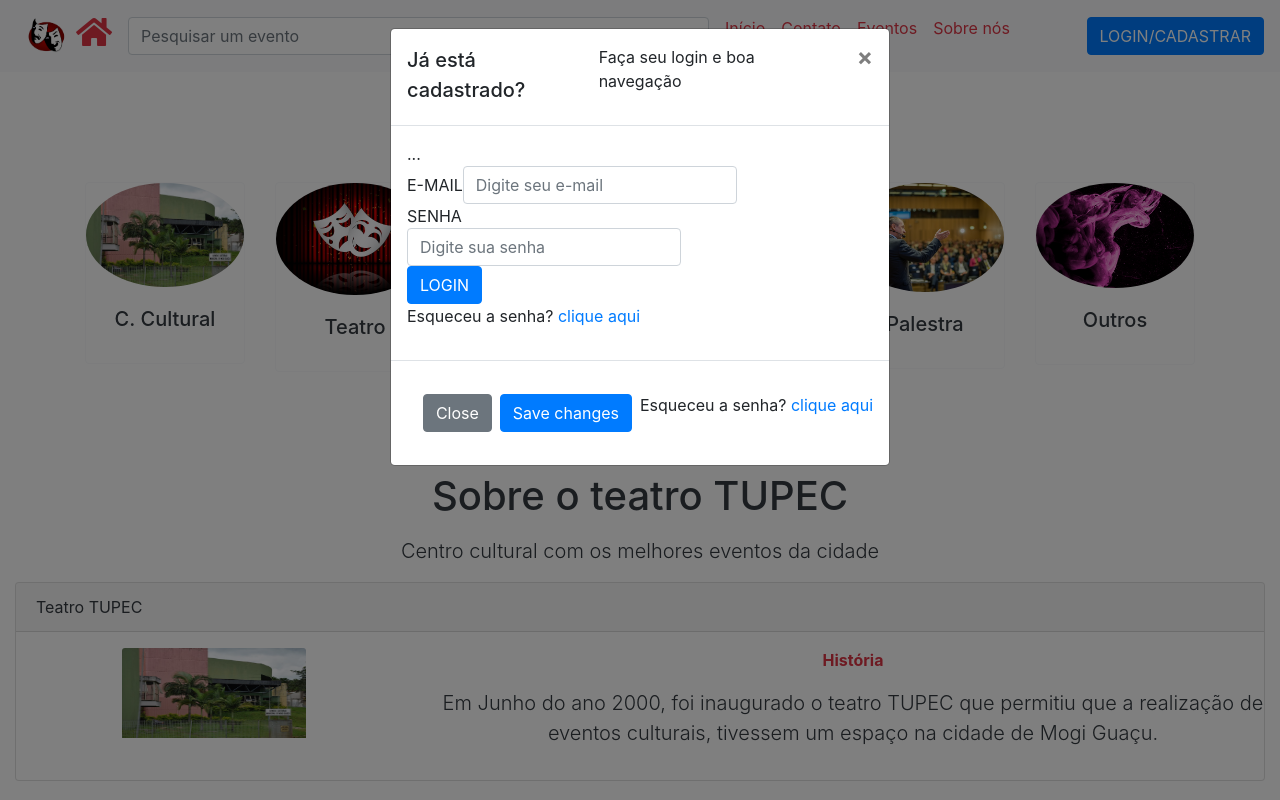
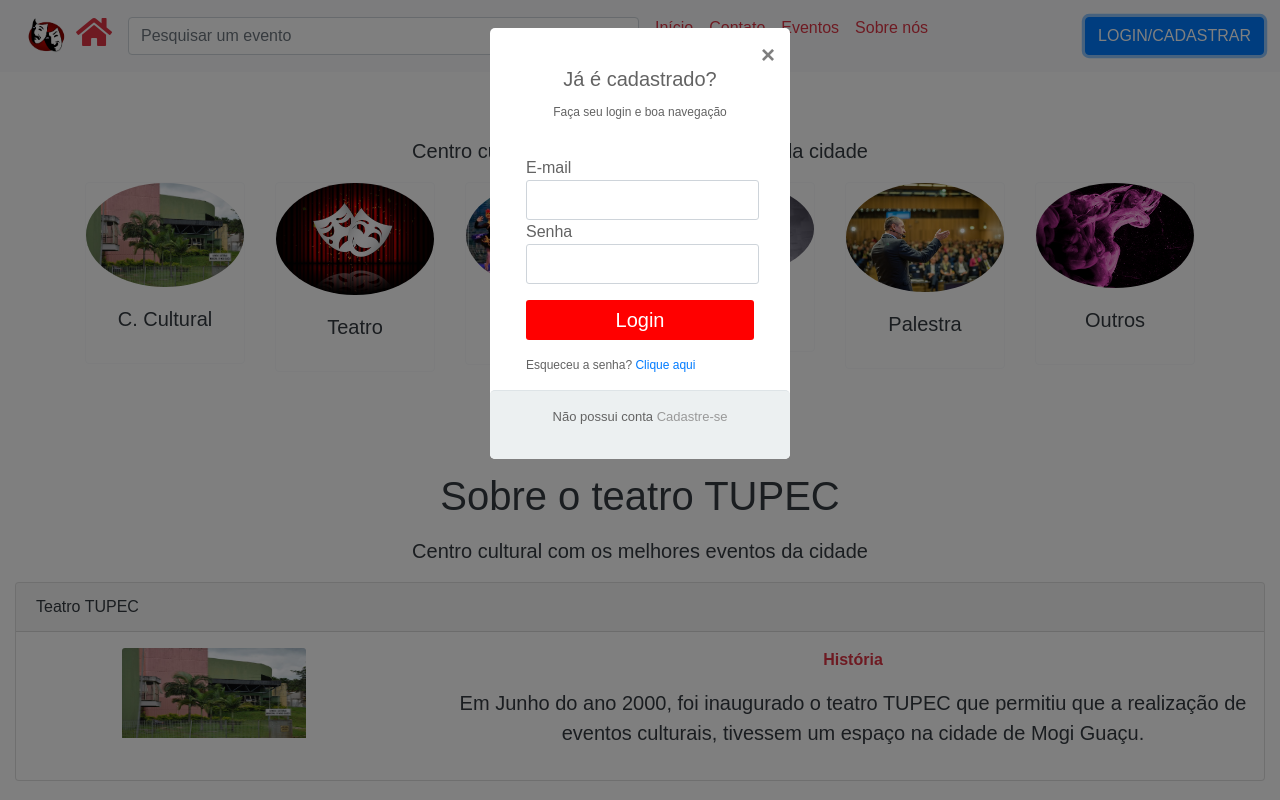
Before and after one commit to moisesandre/tcc, a plain HTML site: page index.html in a window 1280 px wide. Both pictures are taken after a click on the button "LOGIN/CADASTRAR". Shown: the top 800 px of the page. Drawn offline with Linux system fonts and the light colour scheme.

Commit message:
commitarde

```diff
--- a/css/estilo.css
+++ b/css/estilo.css
@@ -49,3 +49,82 @@ footer{
     background-color: rgb(76, 80, 194);
     color: white;
 }
+
+/* CSS do Login*/
+    body {
+            font-family: 'Varela Round', sans-serif;
+        }
+        .modal-login {
+            color: #636363;
+            width: 350px;
+        }
+        .modal-login .modal-content {
+            padding: 20px;
+            border-radius: 5px;
+            border: none;
+        }
+        .modal-login .modal-header {
+            border-bottom: none;
+            position: relative;
+            justify-content: center;
+        }
+        .modal-login h4 {
+            text-align: center;
+            font-size: 20px;
+        }
+        .modal-login small  {
+            text-align: center;
+            font-size: 12px;
+            justify-content: center;
+        }
+        .modal-login  .form-group {
+            position: relative;
+        }
+        .modal-login i {
+            position: absolute;
+            left: 13px;
+            top: 11px;
+            font-size: 18px;
+        }
+        .modal-login .form-control:focus {
+            border-color: blue;
+        }
+        .modal-login .form-control, .modal-login .btn {
+            min-height: 40px;
+            border-radius: 3px;
+        }
+        .modal-login .hint-text {
+            text-align: center;
+            padding-top: 10px;
+        }
+        .modal-login .close {
+            position: absolute;
+            top: -5px;
+            right: -5px;
+        }
+        .modal-login .btn, .modal-login .btn:active {
+            border: none;
+            background: red !important;
+            line-height: normal;
+        }
+        .modal-login .btn:hover, .modal-login .btn:focus {
+            background: red !important;
+        }
+        .modal-login .modal-footer {
+            background: #ecf0f1;
+            border-color: #dee4e7;
+            text-align: center;
+            margin: 0 -20px -20px;
+            border-radius: 5px;
+            font-size: 13px;
+            justify-content: center;
+        }
+        .modal-login .modal-footer a {
+            color: #999;
+        }
+        .trigger-btn {
+            display: inline-block;
+            margin: 100px auto;
+        }
+
+        /* Fim CSS do Login
--- a/index.html
+++ b/index.html
@@ -55,53 +55,40 @@
           </ul>
           <form class="form-inline my-2 my-lg-0">
             <!-- Button trigger modal -->
-<button type="button" class="btn btn-primary my-2 my-sm-0" data-toggle="modal" data-target="#exampleModalLong">
+<button type="button" class="btn btn-primary my-2 my-sm-0 trigger-btn" data-toggle="modal" data-target="#myModal">
     LOGIN/CADASTRAR
   </button>
 
-  <!-- Modal -->
-  <div class="modal fade" id="exampleModalLong" tabindex="-1" role="dialog" aria-labelledby="exampleModalLongTitle" aria-hidden="true">
-    <div class="modal-dialog" role="document">
+  <!-- Modal HTML -->
+  <div id="myModal" class="modal fade esti">
+    <div class="modal-dialog modal-login modal-sm">
         <div class="modal-content">
             <div class="modal-header">
-          <h5 class="modal-title" id="exampleModalLongTitle">Já está cadastrado?</h5>
-          <p>Faça seu login e boa navegação</p>
-          <button type="button" class="close" data-dismiss="modal" aria-label="Close">
-            <span aria-hidden="true">&times;</span>
-          </button>
+                <h4 class="modal-title">Já é cadastrado?<br>
+                <small>Faça seu login e boa navegação</small></h4>
+                <button type="button" class="close" data-dismiss="modal" aria-hidden="true">&times;</button>
             </div>
             <div class="modal-body">
-          ...
-
-          <div class="row">
-            <div class="form-group col-12 ">
-              <label for="cidade">E-MAIL</label>
-              <input type="text" id="cidade" class="form-control" placeholder="Digite seu e-mail"/>
+                <form action="" method="post">
+                    <div class="form-group">
+                        <label for="label">E-mail</label>
+                        <input type="text" class="form-control" required="required">
                     </div>
+                    <div class="form-group">
+                        <label for="label">Senha</label>
+                        <input type="password" class="form-control mb-3" required="required">
+                        <input type="submit" class="btn btn-primary btn-block btn-lg mb-3" value="Login">
+                        <small>Esqueceu a senha? <a href="#">Clique aqui</a></small>
                     </div>
-
-          <div class="row">
-            <div class="form-group col-6 ">
-              <label for="senha">SENHA</label>
-              <input type="password" id="cidade" class="form-control" id="senha" placeholder="Digite sua senha"/>
-            </div>
-          </div>
-
-          <button class="btn btn-primary">LOGIN</button>
-          <p>Esqueceu a senha? <a href="#">clique aqui</a></p>
-
+                </form>
             </div>
             <div class="modal-footer">
-          <button type="button" class="btn btn-secondary" data-dismiss="modal">Close</button>
-          <button type="button" class="btn btn-primary">Save changes</button><br><br><br>
-          <p>Esqueceu a senha? <a href="#">clique aqui</a></p>
+                <p>Não possui conta<a href="#"> Cadastre-se</a></p>
             </div>
         </div>
     </div>
 </div>
 
-          </form>
-        </div>
     </nav>
 
     <!-- Seção 2 -->
@@ -255,6 +242,8 @@
     <!-- Rodapé -->
 
     <footer class="background_rosa">
+        <script src="js/jquery.js"></script>
+        <script src="js/bootstrap.bundle.min.js"></script>
         <div class="row text-light">
             <div class="col-6">
                 <img src="img/logo.png" class="card-img-top " style="height: 90px; width: 80px;">
@@ -271,78 +260,5 @@
 
     <!-- Fim seção 5 -->
 
-    <div class="container">
-
-        <h1>Modal</h1>
-           <button class="btn btn-primary" data-nome="Pedro" data-toggle="modal" data-target="#meuModal">
-               Mensagem para Pedro
-           </button>
-           <button class="btn btn-primary" data-nome="Moisés" data-toggle="modal" data-target="#meuModal">
-               Mensagem para Moisés
-           </button>
-
-           <!-- Modal -->
-           <div id="meuModal" class="modal fade">
-               <div class="modal-dialog modal-sm">
-               <div class="modal-dialog">
-                   <div class="modal-content">
-
-                       <!-- Título -->
-                       <div class="modal-header">
-                           <h4 class="modal-title">Meu modal</h4>
-                           <button class="close" data-dismiss="modal" aria-label="Fechar">
-                               <span aria-hidden="true">&times;</span>
-                           </button>
-                       </div>
-
-                       <!-- Conteúdo -->
-                       <div class="modal-body">
-                           <div class="row">
-                               <div class="col-12">
-                                   <label for="label">label</label>
-                                   <input type="text" name="para" class="form-control">
-
-                                   <div class="row">
-                                    <div class="col-12">
-                                        <label for="label">label</label>
-                                        <input type="text" name="para" class="form-control">
-                                        <button class="btn btn-primary text-center">oi</button>
-                                    </div>
-                                </div>
-                               </div>
-                           </div><br>
-
-                           <div class="row">
-                               <div class="col-4">
-                                   <span>Mensagem: </span>
-                               </div>
-                               <div class="col-8">
-                                   <textarea class="form-control"></textarea>
-                               </div>
-                           </div>
-
-                       <!-- Rodapé-->
-                       <div class="modal-footer">
-                           <button class="btn btn-secondary" data-dismiss="modal">Fechar</button>
-                       </div>
-                   </div>
-               </div>
-           </div>
-
-       </div>
-       <footer>
-           <script src="js/jquery.js"></script>
-           <script src="js/bootstrap.bundle.min.js"></script>
-           <script type="text/javascript">
-               $('#meuModal').on('show.bs.modal', function(event) {
-                   var button = $(event.relatedTarget);
-                   var recipient = button.data('nome');
-                   var modal = $(this);
-                   modal.find('.modal-title').text('Mensagem para '+ recipient);
-                   modal.find('.modal-body input').val(recipient);
-               });
-           </script>
-       </footer>
-
 </body>
 </html>
```
Also changed, not shown: teste.html (added, +67 -0 lines). Lines whose indentation alone changed are shown as unchanged.
